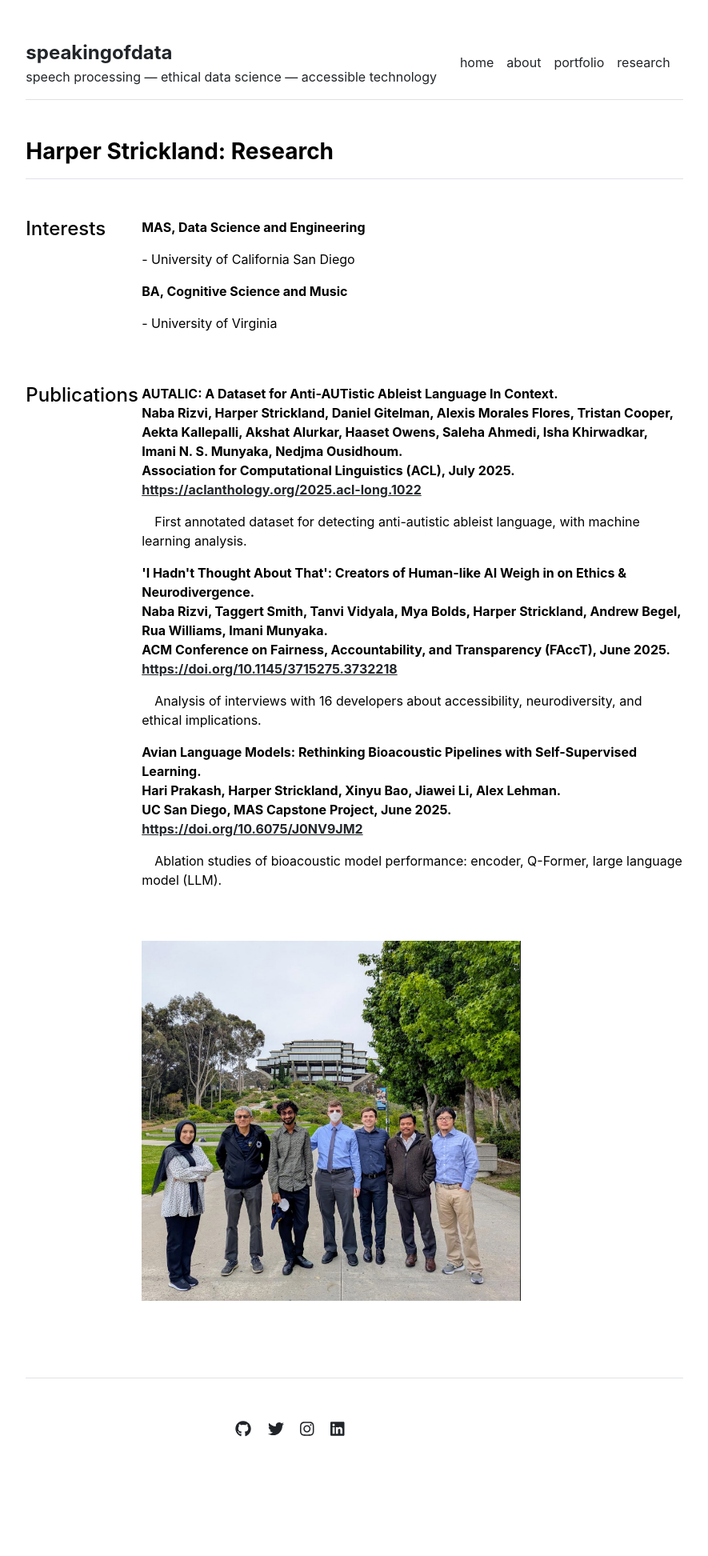
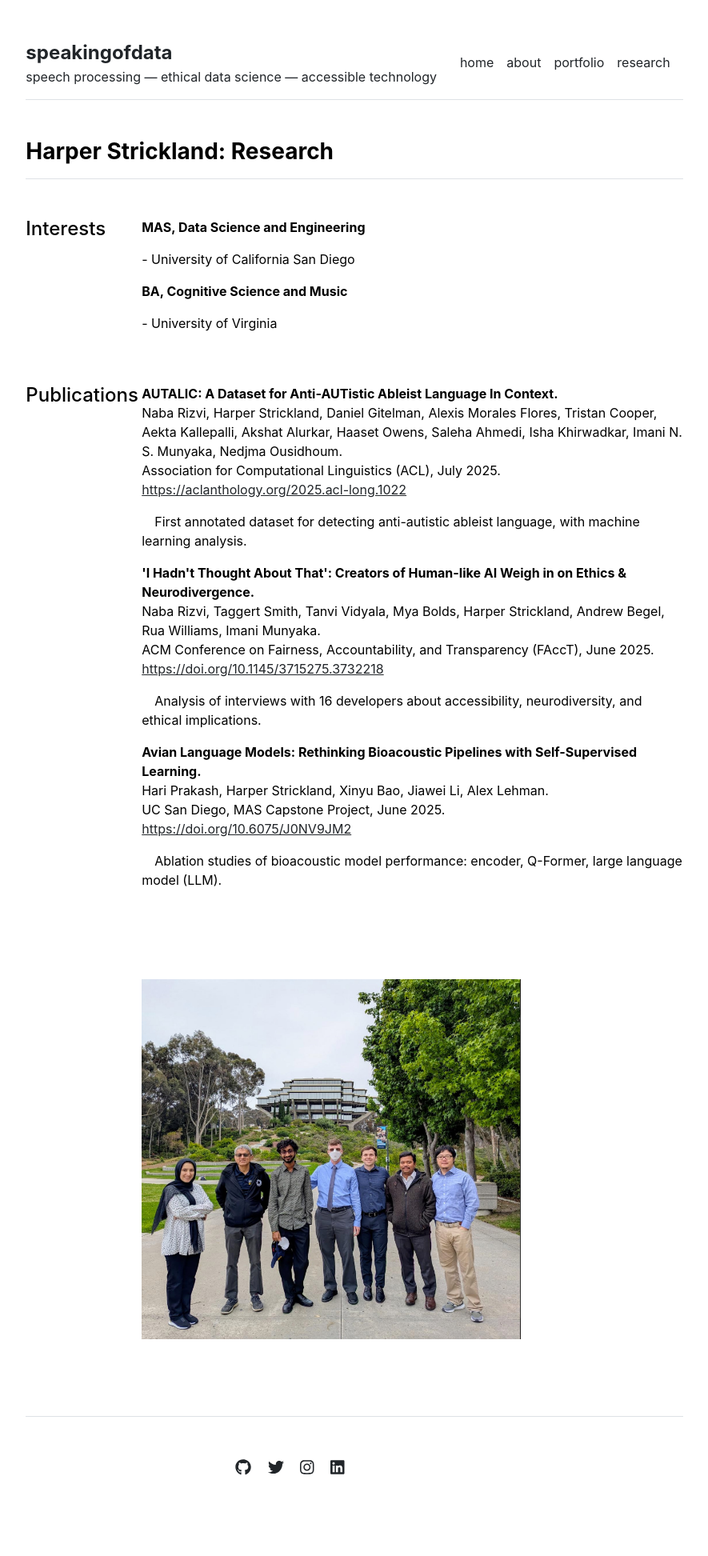
Before and after one commit to speakingofdata/speakingofdata.github.io, a Jekyll site: the page built from research.md, in a window 1280 px wide. Shown: the whole page at 80% size, without its empty margins (197-1082 px from the left). Built offline with Jekyll 4.4.1, drawn with Linux system fonts in a browser that asks for light colours; before the commit the page ends 1897 px from its top, so only the background shows below that.

Commit message:
Update research.html

```diff
--- a/_layouts/research.html
+++ b/_layouts/research.html
@@ -24,13 +24,13 @@ layout: default
       </div>
       <div class="col-md-10">
         {% for section in site.data.research.publications %}
-          <p class="fw-bold">{{ section.title }}.<br>
+          <p><b>{{ section.title }}.</b><br>
           {{ section.authors }}.<br>
           {{ section.source }}, {{ section.date }}.<br>
           <a href={{ section.url }}>{{ section.url }}</a></p>
           <p>&emsp;{{ section.description }}</p>
         {% endfor %}
-        <p></p>
+        <br><br>
       </div>
     </div>
     <div class="row g-5 mb-5">
```
